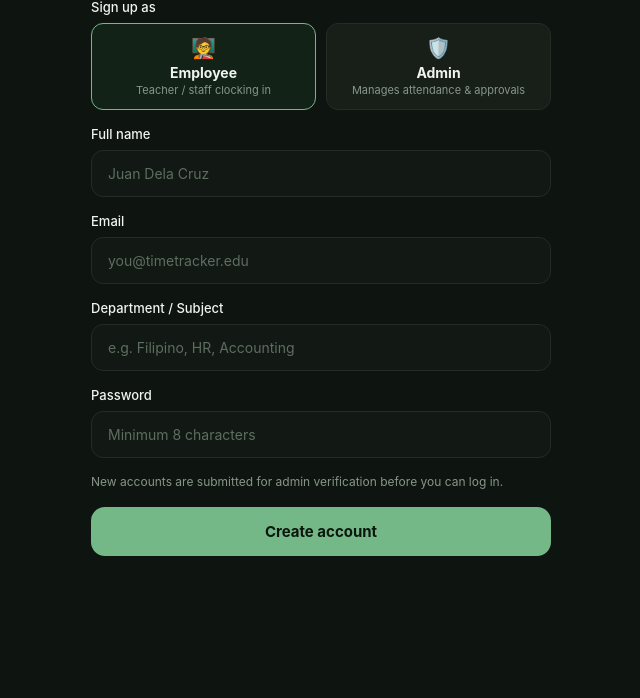
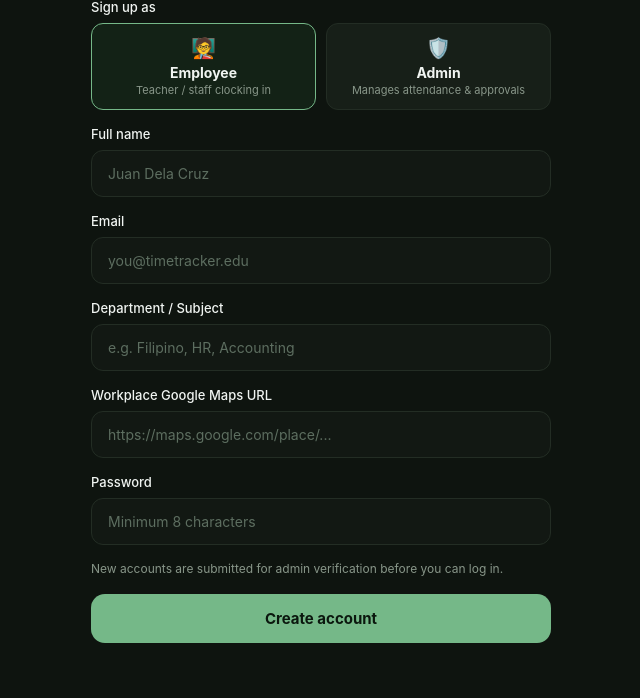
Before and after one commit to sairaarias/timeTracker, a Django app: page /register/ in a window 1280 px wide. Shown: the part 207-905 px from the top of the page, without its empty margins (319-959 px from the left). Before the commit the page ends 763 px from the top, so only its background shows below. Run offline with Django 5.2, Linux system fonts and the light colour scheme.

Commit message:
Allow both employees and admins to register workplace URLs and update geofence target

```diff
--- a/TimeTracker/templates/TimeTracker/register.html
+++ b/TimeTracker/templates/TimeTracker/register.html
@@ -53,6 +53,13 @@
         <input type="text" name="department" class="input-box" placeholder="e.g. Filipino, HR, Accounting" required>
     </div>
 
+    <!-- Workplace Google Maps URL field (available for both Employee and Admin) -->
+    <div class="form-group" id="workplaceGroup">
+        <label class="form-label">Workplace Google Maps URL</label>
+        <input type="url" name="workplace_url" class="input-box" placeholder="https://maps.google.com/place/...">
+    </div>
+
+    <!-- Admin only invite code -->
     <div class="form-group" id="inviteCodeGroup" style="display: none;">
         <label class="form-label">Admin invite code</label>
         <input type="text" name="invite_code" class="input-box" placeholder="Provided by your organization">
--- a/TimeTracker/views.py
+++ b/TimeTracker/views.py
@@ -1,18 +1,52 @@
 import math
+import re
+import urllib.request
+import urllib.parse
+import csv
 from datetime import time
 from django.shortcuts import render, redirect
 from django.contrib.auth import authenticate, login, logout
 from django.contrib.auth.models import User
 from django.contrib.auth.decorators import login_required
 from django.utils import timezone
-from .models import UserProfile, Attendance, LeaveRequest
+from .models import UserProfile, Attendance, LeaveRequest, WorkplaceSetting
 from django.http import HttpResponse
-import csv
 
-# Workplace Geofence Coordinates (Cebu Institute of Technology - University)
-WORKPLACE_LAT = 10.2943
-WORKPLACE_LNG = 123.8812
-ALLOWED_RADIUS_METERS = 100
+DEFAULT_LAT = 10.2943
+DEFAULT_LNG = 123.8812
+DEFAULT_RADIUS = 100
+
+def extract_workplace_info_from_url(url: str):
+    if not url:
+        return None, None, None
+
+    url = url.strip()
+
+    if "maps.app.goo.gl" in url or "goo.gl/maps" in url:
+        try:
+            req = urllib.request.Request(url, headers={'User-Agent': 'Mozilla/5.0'})
+            with urllib.request.urlopen(req, timeout=5) as response:
+                url = response.geturl()
+        except Exception:
+            pass
+
+    place_name = None
+    name_match = re.search(r'/place/([^/@]+)', url)
+    if name_match:
+        place_name = urllib.parse.unquote_plus(name_match.group(1)).replace('+', ' ').strip()
+
+    lat, lng = None, None
+    coord_match = re.search(r'@(-?\d+\.\d+),(-?\d+\.\d+)', url)
+    if not coord_match:
+        coord_match = re.search(r'[?&](?:q|ll)=(-?\d+\.\d+),(-?\d+\.\d+)', url)
+    if not coord_match:
+        coord_match = re.search(r'/(-?\d+\.\d+),(-?\d+\.\d+)', url)
+
+    if coord_match:
+        lat = float(coord_match.group(1))
+        lng = float(coord_match.group(2))
+
+    return place_name, lat, lng
 
 def haversine_distance(lat1, lon1, lat2, lon2):
     R = 6371000
@@ -62,6 +96,7 @@ def register_view(request):
         department = request.POST.get('department')
         password = request.POST.get('password')
         invite_code = request.POST.get('invite_code', '')
+        workplace_url = request.POST.get('workplace_url', '').strip()
 
         if role == 'ADMIN' and invite_code != 'ADMIN2026':
             return render(request, 'TimeTracker/register.html', {'error': 'Invalid Admin invite code.'})
@@ -80,7 +115,21 @@ def register_view(request):
             employee_id=emp_id,
             is_approved=True
         )
+
+        if workplace_url:
+            name, lat, lng = extract_workplace_info_from_url(workplace_url)
+            setting, _ = WorkplaceSetting.objects.get_or_create(id=1)
+            setting.maps_url = workplace_url
+            if name:
+                setting.name = name
+            if lat is not None and lng is not None:
+                setting.latitude = lat
+                setting.longitude = lng
+            setting.save()
+
         login(request, user)
+        if role == 'ADMIN':
+            return redirect('admin_overview')
         return redirect('dashboard')
 
     return render(request, 'TimeTracker/register.html')
@@ -113,13 +162,19 @@ def clock_view(request):
     message = None
     error = None
 
+    workplace = WorkplaceSetting.objects.first()
+    workplace_name = workplace.name if workplace else "Cebu Institute of Technology - University"
+    target_lat = workplace.latitude if workplace else DEFAULT_LAT
+    target_lng = workplace.longitude if workplace else DEFAULT_LNG
+    radius = workplace.radius_meters if workplace else DEFAULT_RADIUS
+
     if request.method == 'POST':
-        lat = float(request.POST.get('lat', WORKPLACE_LAT))
-        lng = float(request.POST.get('lng', WORKPLACE_LNG))
-        dist = haversine_distance(lat, lng, WORKPLACE_LAT, WORKPLACE_LNG)
+        lat = float(request.POST.get('lat', target_lat))
+        lng = float(request.POST.get('lng', target_lng))
+        dist = haversine_distance(lat, lng, target_lat, target_lng)
 
-        if dist > ALLOWED_RADIUS_METERS:
-            error = f"Outside workplace radius ({round(dist)}m away). Allowed: {ALLOWED_RADIUS_METERS}m."
+        if dist > radius:
+            error = f"Outside workplace radius ({round(dist)}m away). Allowed: {radius}m."
         else:
             now_time = timezone.localtime().time()
             if not attendance_today:
@@ -141,7 +196,11 @@ def clock_view(request):
     return render(request, 'TimeTracker/clock.html', {
         'attendance_today': attendance_today,
         'message': message,
-        'error': error
+        'error': error,
+        'workplace_name': workplace_name,
+        'workplace_lat': target_lat,
+        'workplace_lng': target_lng,
+        'radius': radius,
     })
 
 @login_required(login_url='login')
@@ -222,7 +281,6 @@ def admin_overview(request):
 def admin_logs(request):
     today = timezone.localdate()
 
-    # Dynamic registered departments list
     departments = (
         UserProfile.objects.exclude(department__isnull=True)
         .exclude(department__exact='')
@@ -233,7 +291,6 @@ def admin_logs(request):
 
     selected_department = request.GET.get('department', '').strip()
 
-    # Filter profiles by department if chosen
     profiles = UserProfile.objects.all()
     if selected_department and selected_department != 'ALL':
         profiles = profiles.filter(department__iexact=selected_department)
```
Also changed, not shown: TimeTracker/models.py (+10 -0 lines), TimeTracker/templates/TimeTracker/clock.html (+59 -14 lines), TimeTracker/migrations/0003_workplacesetting.py (added).
